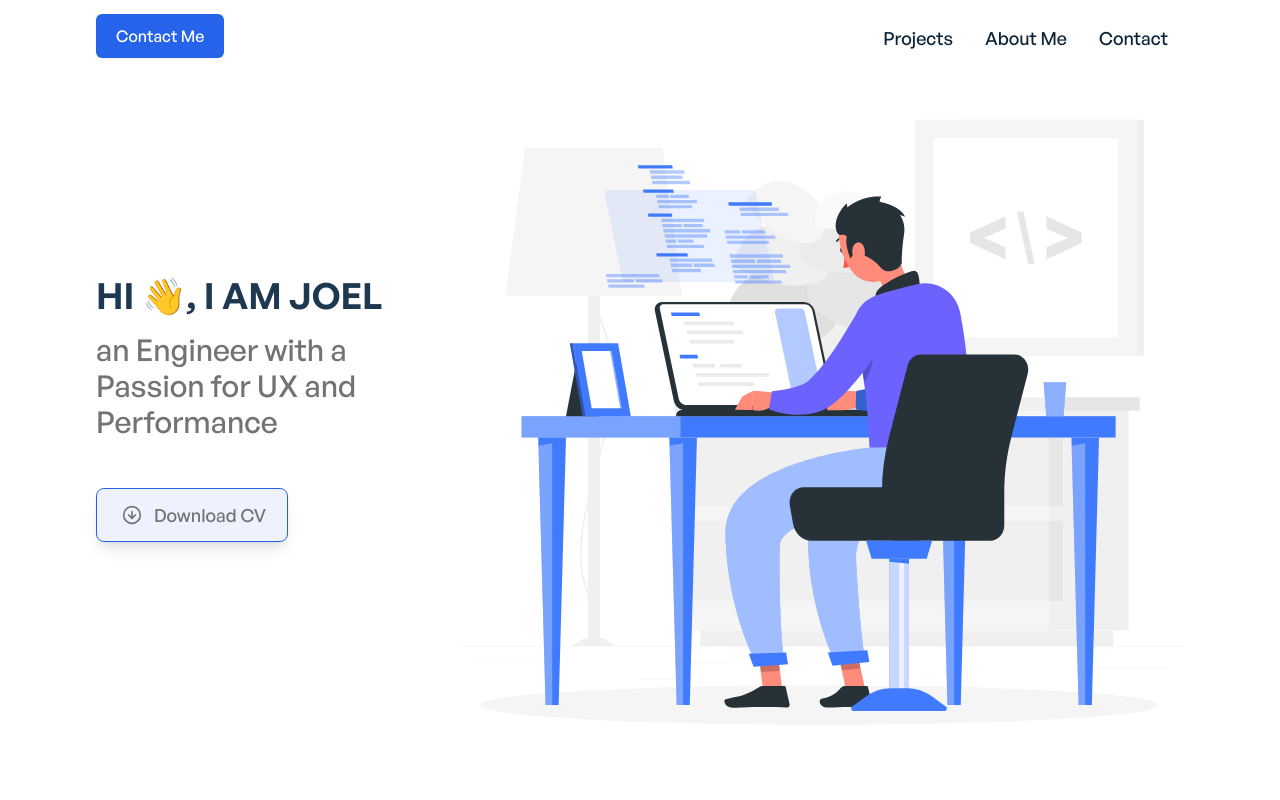
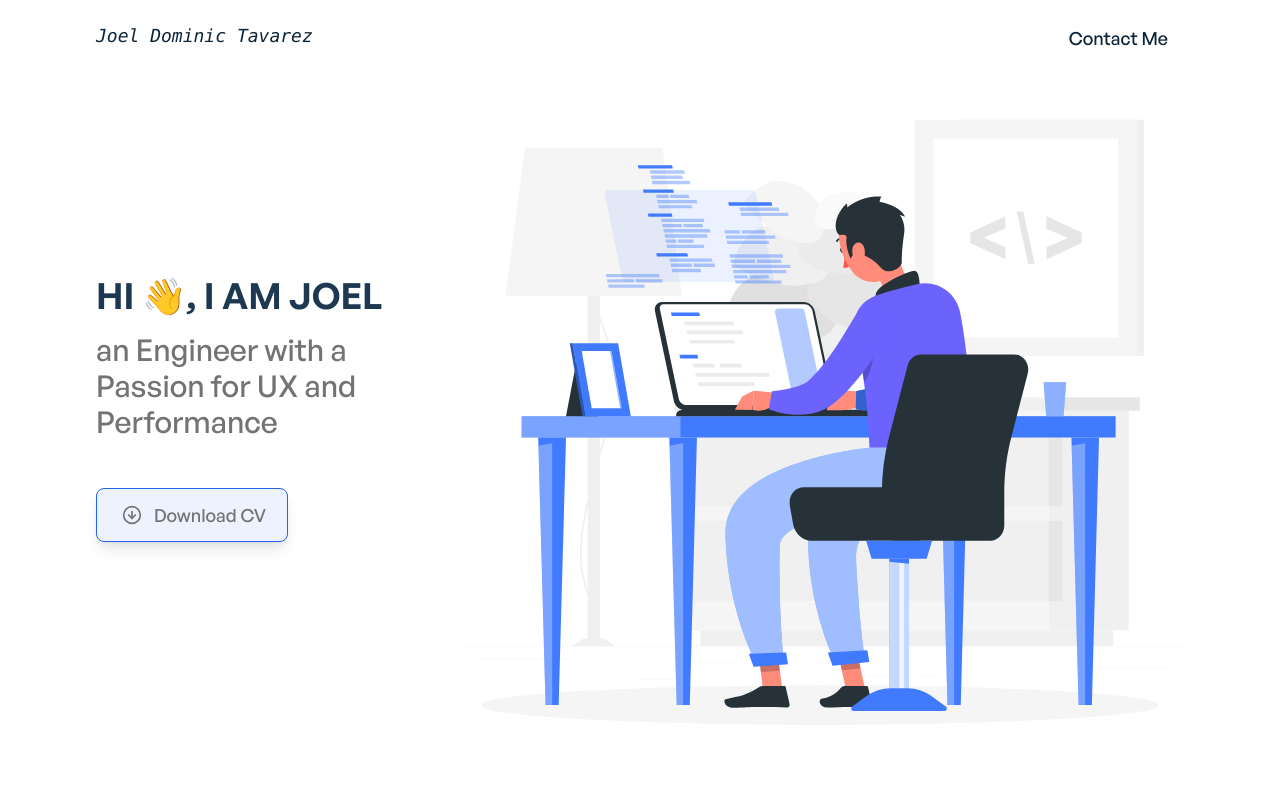
Before and after one commit to Don-Joel/Me, a Next.js app: page / in a window 1280 px wide. Shown: the top 800 px of the page. Built offline with nearby package versions, Linux system fonts and the light colour scheme.

Commit message:
WIP: updating header

```diff
--- a/components/shared/AppHeader.jsx
+++ b/components/shared/AppHeader.jsx
@@ -68,14 +68,10 @@ function AppHeader() {
             </svg>
           </button>
         </div>
-        <div className="hidden md:flex">
-          <button
-            onClick={showHireMeModal}
-            className="text-md font-general-medium bg-blue-600 mr-3 hover:bg-blue-400 text-white shadow-sm rounded-md px-5 py-2.5 duration-300"
-            aria-label="Contact Me Button"
-          >
-            Contact Me
-          </button>
+        <div className="hidden font-mono  text-primary-dark dark:text-ternary-light hover:text-secondary-dark dark:hover:text-secondary-light  italic antialiased hover:subpixel-antialiased text-left text-lg text-primary-dar md:flex">
+          <Link href="/" aria-label="Contact">
+            Joel Dominic Tavarez
+          </Link>
         </div>
         {/* Header menu links and small screen hamburger menu */}
         <div
@@ -103,28 +99,11 @@ function AppHeader() {
               : "hidden"
           }
         >
-          <div className="border-t-2 pt-3 sm:pt-0 sm:border-t-0 border-primary-light  dark:border-secondary-dark">
-            <button
-              onClick={showHireMeModal}
-              className="font-general-medium sm:hidden block text-left text-md bg-indigo-500 hover:bg-indigo-600 text-white shadow-sm rounded-sm px-4 py-2 mt-2 duration-300 w-24"
-              aria-label="Contact Me Button"
-            >
-              Contact Me
-            </button>
-          </div>
-          <div className="block text-left text-lg text-primary-dark dark:text-ternary-light hover:text-secondary-dark dark:hover:text-secondary-light  sm:mx-4 mb-2 sm:py-2">
-            <Link href="/projects" aria-label="Projects">
-              Projects
-            </Link>
-          </div>
-          <div className="block text-left text-lg text-primary-dark dark:text-ternary-light hover:text-secondary-dark dark:hover:text-secondary-light  sm:mx-4 mb-2 sm:py-2 border-t-2 pt-3 sm:pt-2 sm:border-t-0 border-primary-light dark:border-secondary-dark">
-            <Link href="/about" aria-label="About Me">
-              About Me
-            </Link>
-          </div>
+          <div className="border-t-2 pt-3 sm:pt-0 sm:border-t-0 border-primary-light  dark:border-secondary-dark"></div>
+
           <div className="block text-left text-lg text-primary-dark dark:text-ternary-light hover:text-secondary-dark dark:hover:text-secondary-light  sm:mx-4 mb-2 sm:py-2 border-t-2 pt-3 sm:pt-2 sm:border-t-0 border-primary-light dark:border-secondary-dark">
             <Link href="/contact" aria-label="Contact">
-              Contact
+              Contact Me
             </Link>
           </div>
         </div>
@@ -133,22 +112,9 @@ function AppHeader() {
         <div className="font-general-medium hidden m-0 lg:ml-4 mt-5 lg:mt-3 lg:flex p-5 lg:p-0  shadow-lg lg:shadow-none">
           <div
             className="block text-left text-lg font-medium text-primary-dark dark:text-ternary-light hover:text-secondary-dark dark:hover:text-secondary-light  sm:mx-4 mb-2 sm:py-2"
-            aria-label="Projects"
-          >
-            <Link href="/projects">Projects</Link>
-          </div>
-          <div
-            className="block text-left text-lg font-medium text-primary-dark dark:text-ternary-light hover:text-secondary-dark dark:hover:text-secondary-light  sm:mx-4 mb-2 sm:py-2"
-            aria-label="About Me"
-          >
-            <Link href="/about">About Me</Link>
-          </div>
-
-          <div
-            className="block text-left text-lg font-medium text-primary-dark dark:text-ternary-light hover:text-secondary-dark dark:hover:text-secondary-light  sm:mx-4 mb-2 sm:py-2"
             aria-label="Contact"
           >
-            <Link href="/contact">Contact</Link>
+            <Link href="/contact">Contact Me</Link>
           </div>
 
           {/* Theme switcher large screen */}
```
